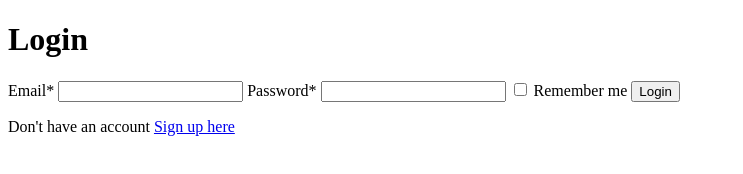
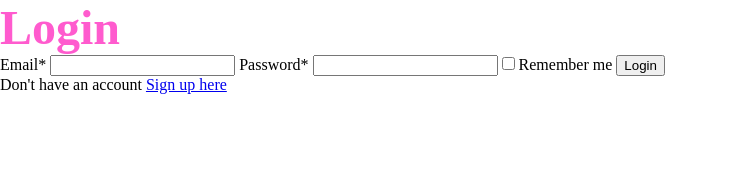
Before and after one commit to leldeleila/14.10.23, a plain HTML site: page index.html in a window 1280 px wide. Shown: the whole page, without its empty margins (0-743 px from the left). Drawn offline with Linux system fonts and the light colour scheme.

Commit message:
css noformējums un virsraksta sakārtošana

```diff
--- a/index.html
+++ b/index.html
@@ -9,7 +9,7 @@
 </head>
 <body>
     <form>
-        <h1>Login</h1>
+        <h1 class="virsraksts">Login</h1>
         <label>Email*</label>
         <input type="text">
         <label>Password*</label>
--- a/style.css
+++ b/style.css
@@ -0,0 +1,13 @@
+*{
+  margin: 0;
+  box-sizing: border-box;
+}
+
+body {
+    font-style: arial,helvetica,sans-serif;
+}
+.virsraksts{
+    color: rgb(255, 91, 206);
+    font-size: 48px;
+    font-weight: bold;
+}
```
